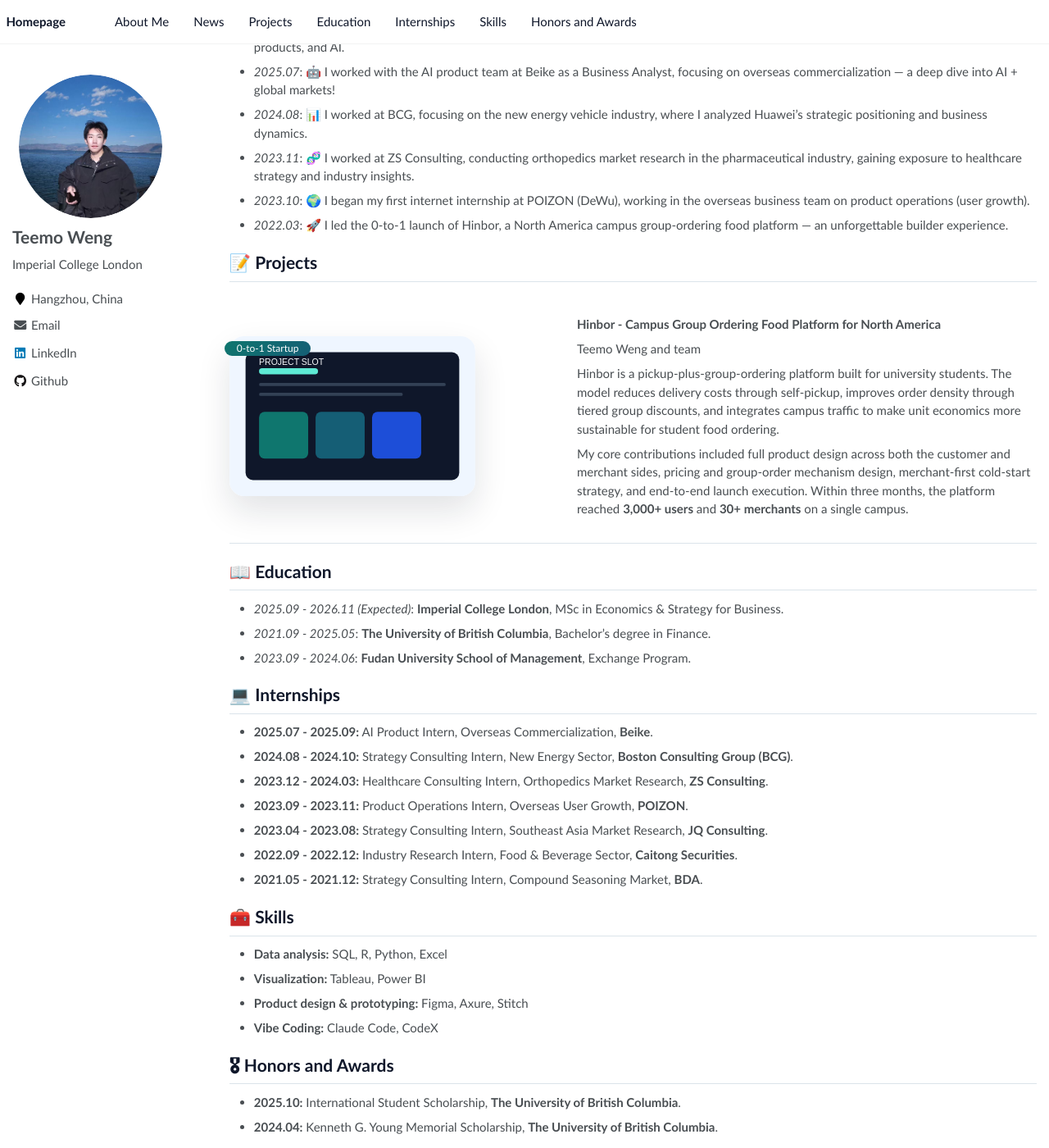
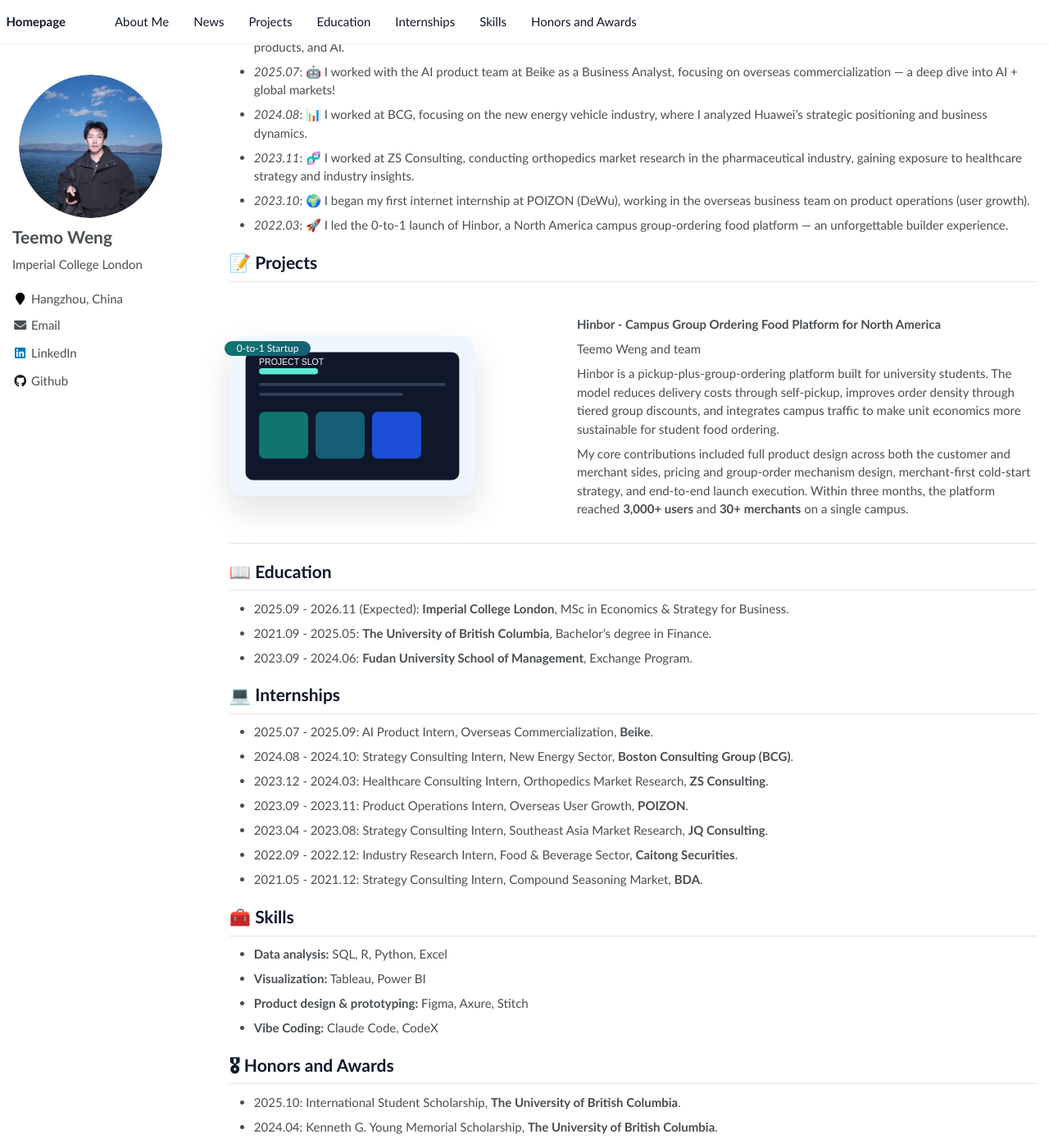
Before and after one commit to teemoweng/teemoweng.github.io, a Jekyll site: the page built from _pages/about.md, in a window 1280 px wide and 1400 px high, scrolled down 324 px. Shown: the whole window at 82% size. Built offline with Jekyll 4.4.1, drawn with Linux system fonts in a browser that asks for light colours.

Commit message:
Remove bold styling from dates

```diff
--- a/_pages/about.md
+++ b/_pages/about.md
@@ -47,18 +47,18 @@
 </div>
 
 # 📖 Education
-- *2025.09 - 2026.11 (Expected)*: **Imperial College London**, MSc in Economics & Strategy for Business.
-- *2021.09 - 2025.05*: **The University of British Columbia**, Bachelor's degree in Finance.
-- *2023.09 - 2024.06*: **Fudan University School of Management**, Exchange Program.
+- 2025.09 - 2026.11 (Expected): **Imperial College London**, MSc in Economics & Strategy for Business.
+- 2021.09 - 2025.05: **The University of British Columbia**, Bachelor's degree in Finance.
+- 2023.09 - 2024.06: **Fudan University School of Management**, Exchange Program.
 
 # 💻 Internships
-- **2025.07 - 2025.09:** AI Product Intern, Overseas Commercialization, **Beike**.
-- **2024.08 - 2024.10:** Strategy Consulting Intern, New Energy Sector, **Boston Consulting Group (BCG)**.
-- **2023.12 - 2024.03:** Healthcare Consulting Intern, Orthopedics Market Research, **ZS Consulting**.
-- **2023.09 - 2023.11:** Product Operations Intern, Overseas User Growth, **POIZON**.
-- **2023.04 - 2023.08:** Strategy Consulting Intern, Southeast Asia Market Research, **JQ Consulting**.
-- **2022.09 - 2022.12:** Industry Research Intern, Food & Beverage Sector, **Caitong Securities**.
-- **2021.05 - 2021.12:** Strategy Consulting Intern, Compound Seasoning Market, **BDA**.
+- 2025.07 - 2025.09: AI Product Intern, Overseas Commercialization, **Beike**.
+- 2024.08 - 2024.10: Strategy Consulting Intern, New Energy Sector, **Boston Consulting Group (BCG)**.
+- 2023.12 - 2024.03: Healthcare Consulting Intern, Orthopedics Market Research, **ZS Consulting**.
+- 2023.09 - 2023.11: Product Operations Intern, Overseas User Growth, **POIZON**.
+- 2023.04 - 2023.08: Strategy Consulting Intern, Southeast Asia Market Research, **JQ Consulting**.
+- 2022.09 - 2022.12: Industry Research Intern, Food & Beverage Sector, **Caitong Securities**.
+- 2021.05 - 2021.12: Strategy Consulting Intern, Compound Seasoning Market, **BDA**.
 
 # 🧰 Skills
 - **Data analysis:** SQL, R, Python, Excel
@@ -67,5 +67,5 @@
 - **Vibe Coding:** Claude Code, CodeX
 
 # 🎖 Honors and Awards
-- **2025.10:** International Student Scholarship, **The University of British Columbia**.
-- **2024.04:** Kenneth G. Young Memorial Scholarship, **The University of British Columbia**.
+- 2025.10: International Student Scholarship, **The University of British Columbia**.
+- 2024.04: Kenneth G. Young Memorial Scholarship, **The University of British Columbia**.
```
